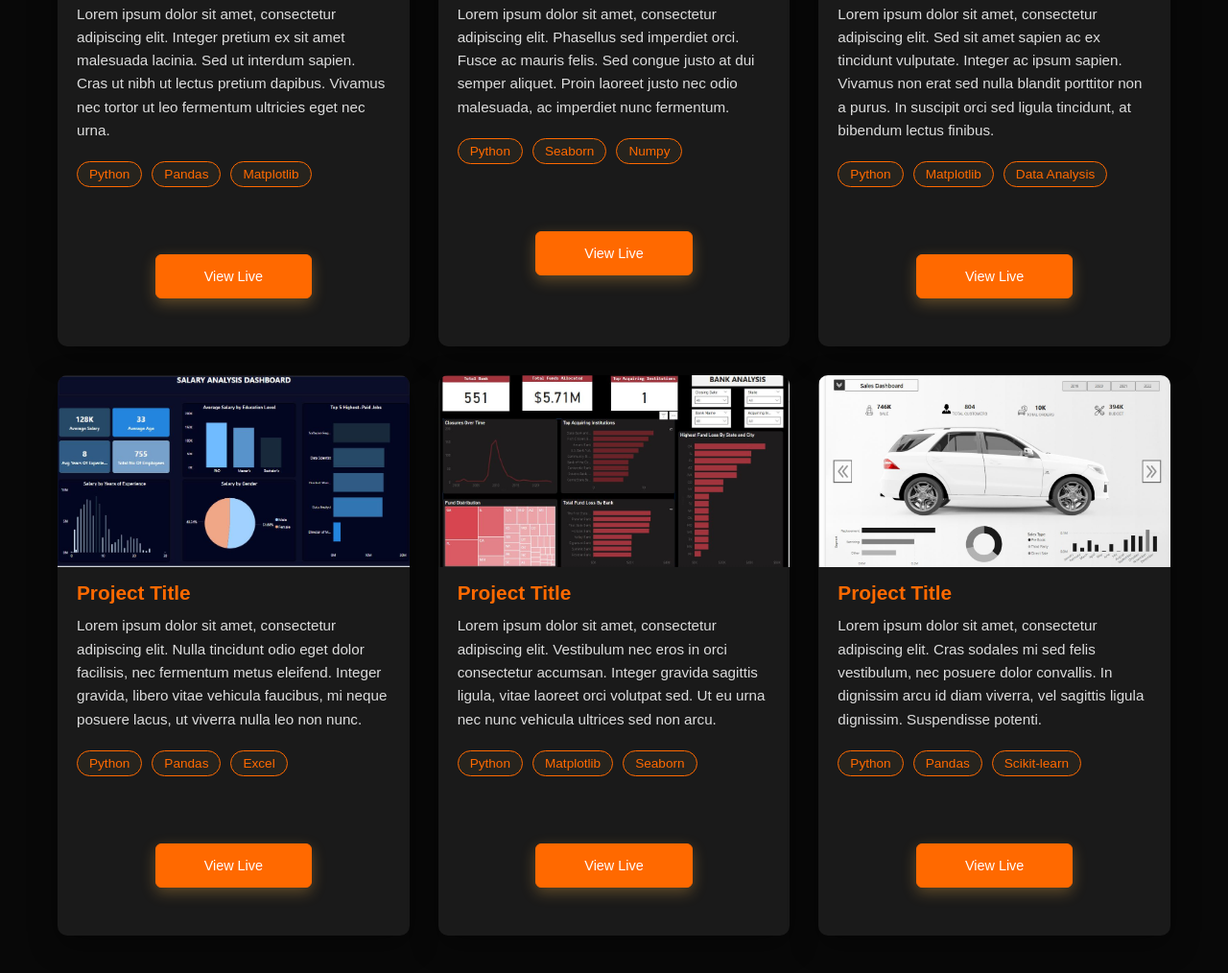
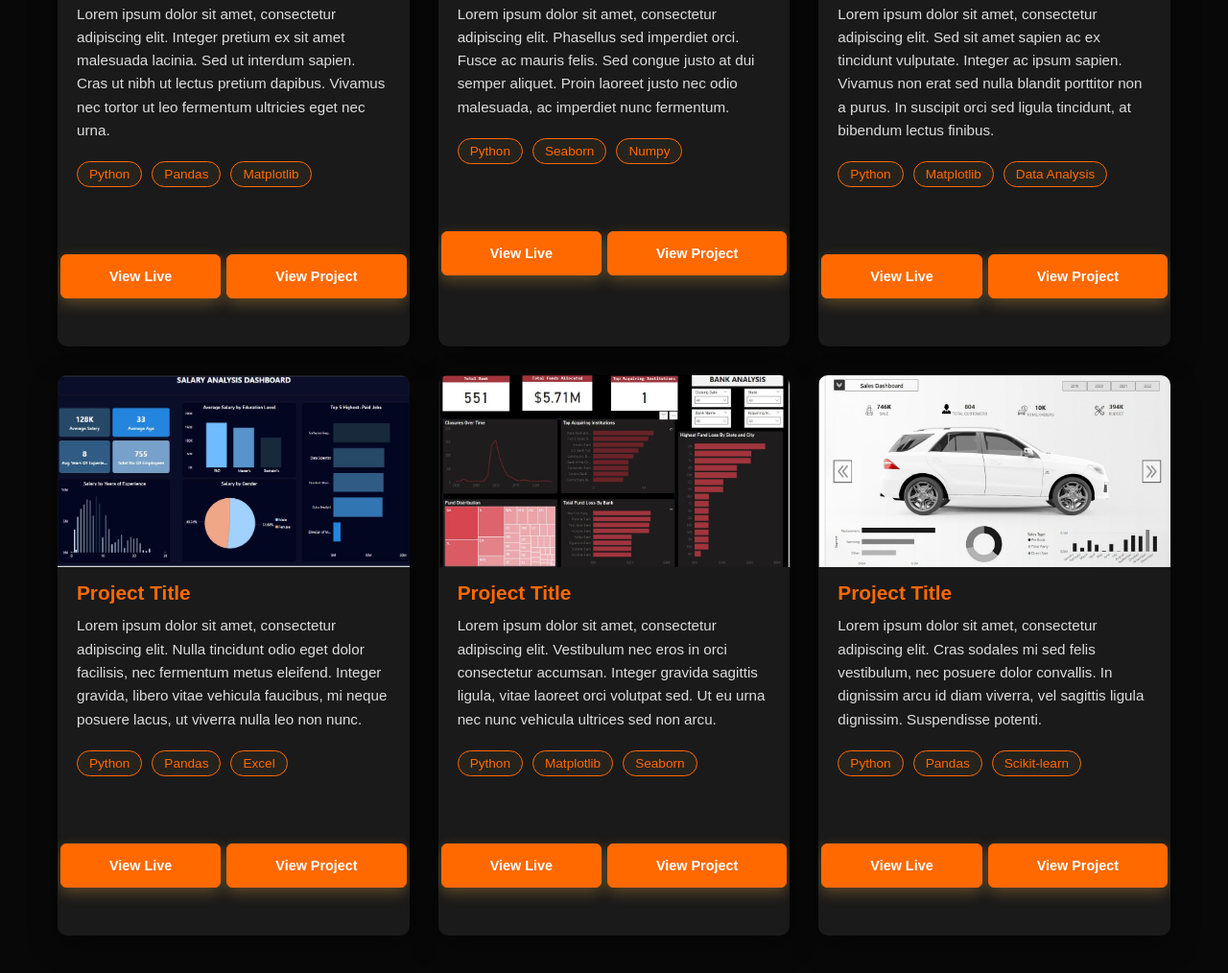
Before and after one commit to Marvellous162196/test, a plain HTML site: page powerbi.html in a window 1280 px wide. Shown: the part 422-1436 px from the top of the page at 96% size. Drawn offline with Linux system fonts and the light colour scheme.

Commit message:
Enhance project card buttons with additional "View Project" option and update styles for better layout

```diff
--- a/powerbi.html
+++ b/powerbi.html
@@ -64,7 +64,10 @@
             <span>Pandas</span>
             <span>Matplotlib</span>
           </div>
+          <div class="btn-case">
             <a href="#" class="btn">View Live</a>
+            <a href="#" class="btn">View Project</a>
+          </div>
         </div>
 
         <div class="project-card">
@@ -81,7 +84,10 @@
             <span>Seaborn</span>
             <span>Numpy</span>
           </div>
+          <div class="btn-case">
             <a href="#" class="btn">View Live</a>
+            <a href="#" class="btn">View Project</a>
+          </div>
         </div>
 
         <div class="project-card">
@@ -98,7 +104,10 @@
             <span>Matplotlib</span>
             <span>Data Analysis</span>
           </div>
+          <div class="btn-case">
             <a href="#" class="btn">View Live</a>
+            <a href="#" class="btn">View Project</a>
+          </div>
         </div>
 
         <div class="project-card">
@@ -115,7 +124,10 @@
             <span>Pandas</span>
             <span>Excel</span>
           </div>
+          <div class="btn-case">
             <a href="#" class="btn">View Live</a>
+            <a href="#" class="btn">View Project</a>
+          </div>
         </div>
 
         <div class="project-card">
@@ -132,7 +144,10 @@
             <span>Matplotlib</span>
             <span>Seaborn</span>
           </div>
+          <div class="btn-case">
             <a href="#" class="btn">View Live</a>
+            <a href="#" class="btn">View Project</a>
+          </div>
         </div>
 
         <div class="project-card">
@@ -149,7 +164,10 @@
             <span>Pandas</span>
             <span>Scikit-learn</span>
           </div>
+          <div class="btn-case">
             <a href="#" class="btn">View Live</a>
+            <a href="#" class="btn">View Project</a>
+          </div>
         </div>
       </div>
     </section>
--- a/projects.css
+++ b/projects.css
@@ -83,12 +83,16 @@ body {
   color: #1a1a1a;
 }
 
+.btn-case {
+  display: flex;
+  flex-direction: row;
+}
+
 .btn {
-  margin: auto 20px 20px;
-  padding: 10px 18px;
+  padding: 5px 5px;
   background: #ff6900;
   color: #1a1a1a;
-  font-weight: 500;
+  font-weight: 900;
   border-radius: 10px;
   font-size: 0.9rem;
   text-align: center;
```
Lines whose indentation alone changed are shown as unchanged.
